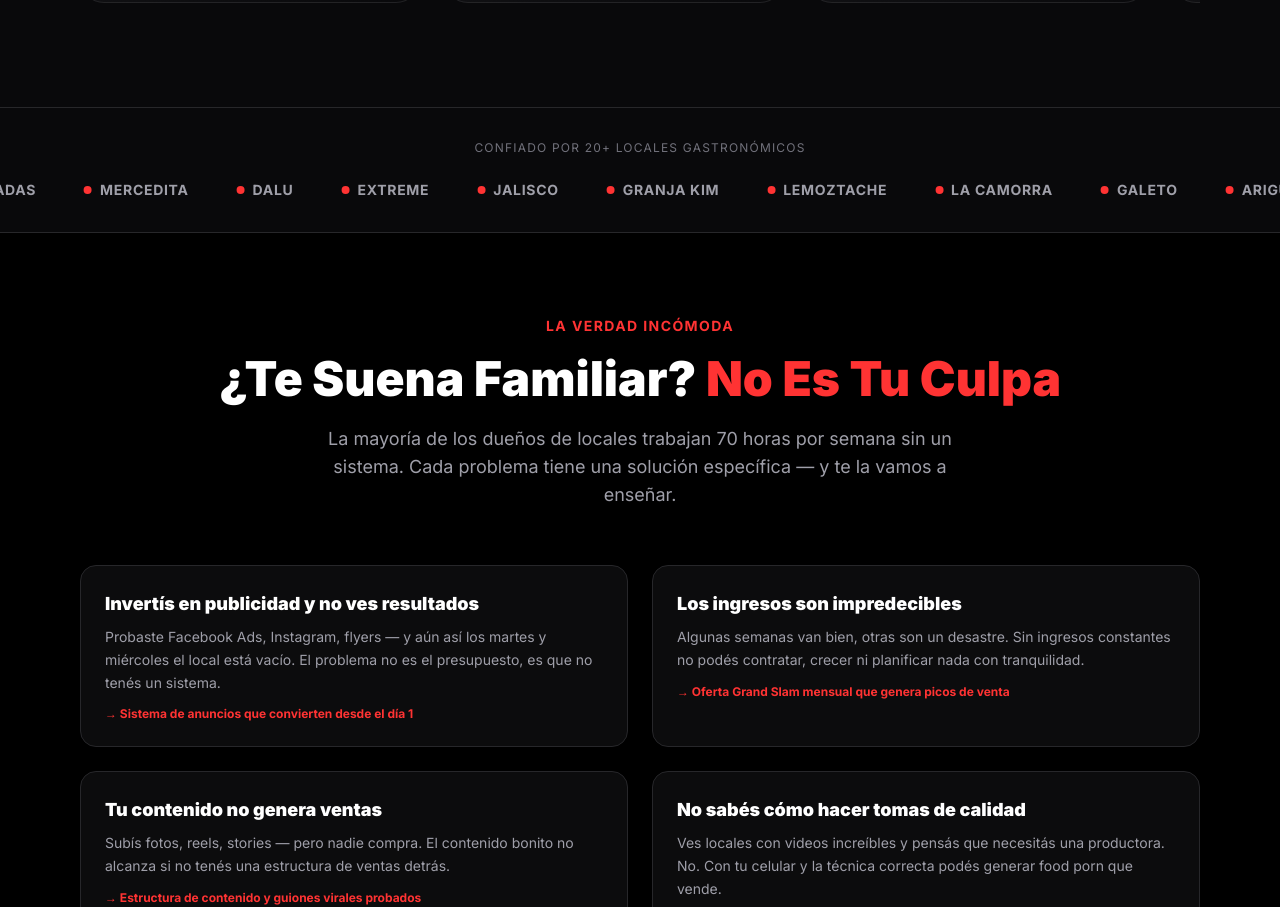
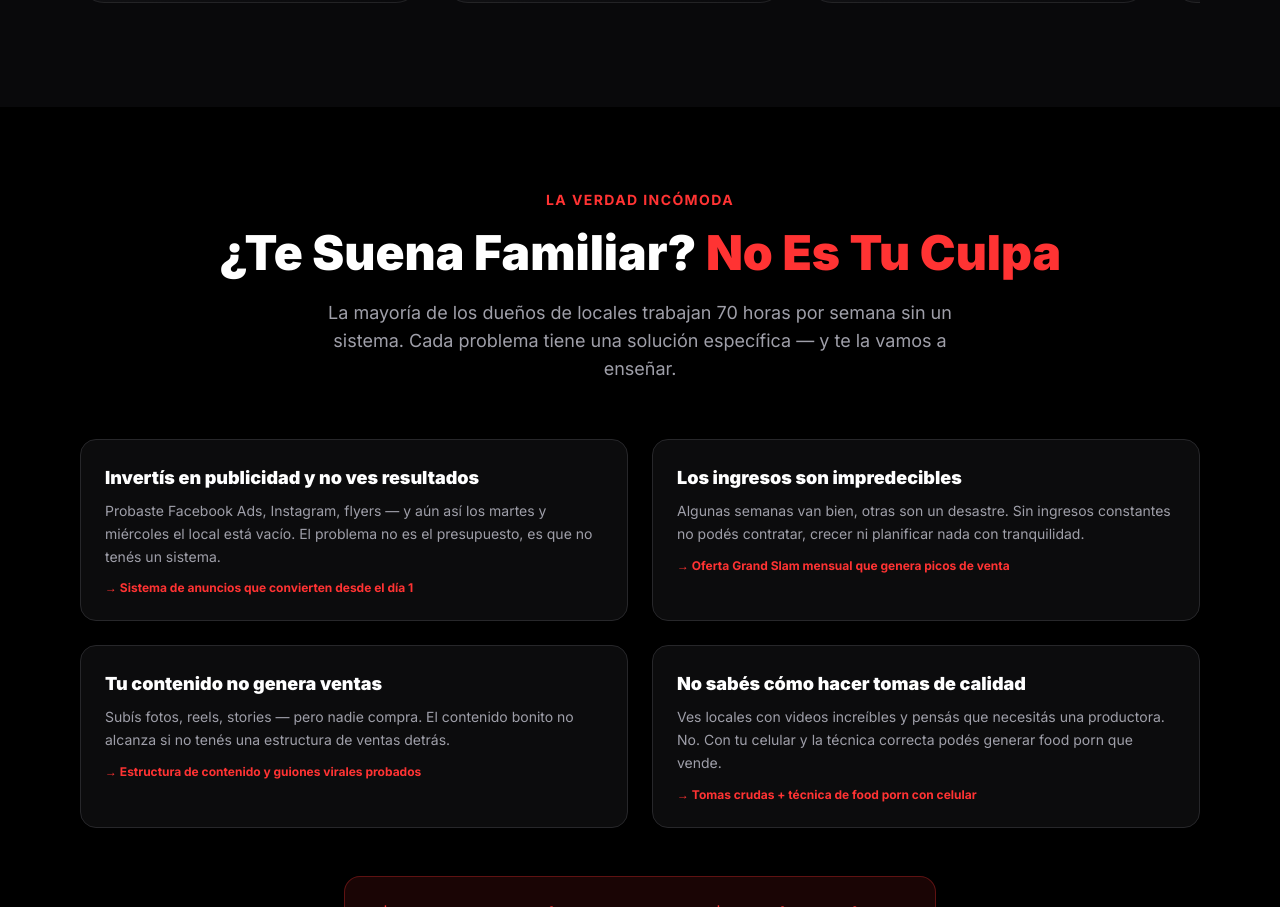
Before and after one commit to guillermolezcanopy-byte/Hungry-Customers, a Next.js app: page / in a window 1280 px wide. Shown: the part 1603-2510 px from the top of the page. Built offline with nearby package versions, Linux system fonts and the light colour scheme.

Commit message:
Comment out SocialProof component to temporarily disable it

```diff
--- a/app/page.tsx
+++ b/app/page.tsx
@@ -19,7 +19,7 @@ export default function Home() {
       <main>
         <Hero />
         <Results />
-        <SocialProof />
+        {/* <SocialProof /> */}
         <Problem />
         <Solution />
         <HowItWorks />
```
